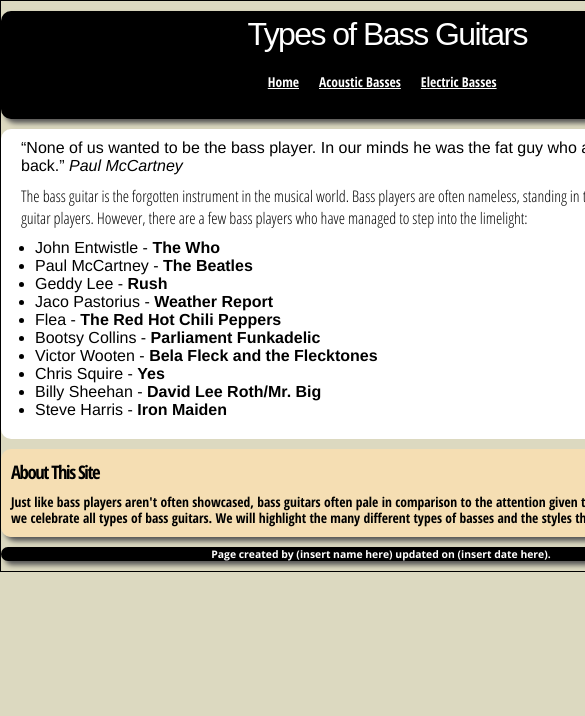
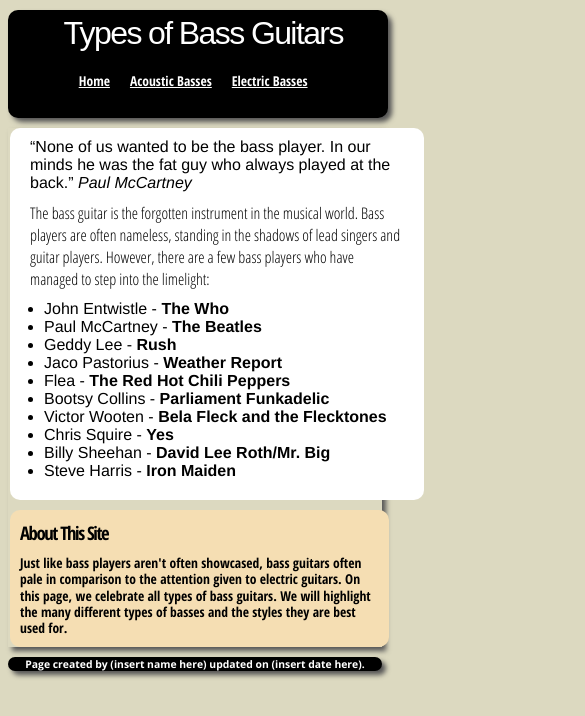
Before and after one commit to jcmusterman/Musterman-Midterm, a plain HTML site: page index.html in a window 390 px wide. Shown: the top 716 px of the page, 585 px wide, since content can reach past the window. Drawn offline with nearby package versions, Linux system fonts and the light colour scheme; a web font is replaced by a local one.

Commit message:
Update style.css

```diff
--- a/style.css
+++ b/style.css
@@ -4,10 +4,9 @@
 	background:#dcd9c0;
 	}
 #wrapper {
-	min-width:760px; max-width:1100px; margin:0 auto; border:1px solid; overflow:hidden;
+	min-width:760px; max-width:1100px; margin:0 auto; border:1px solid;
 	}
 header {
-
 	height:80px;
 	margin: 10px 0 10px;
 	background:#000;
@@ -18,7 +17,6 @@
 	width:99%;
 	}
 header h1 {
-
 	font-family:'Droid Sans', sans-serif;
 	font-weight:400;
 	font-size:4em;
@@ -26,14 +24,11 @@
 	color:#fff;
 	padding:0 0 0px 10px;
 	display: table-cell;
-
-
 	}
 nav.menu {
 	margin: 19px auto;
 	text-align: right;
 	display: table-cell;
-
 	}
 nav.menu > ul {display: inline-block;}
 nav.menu li {
@@ -48,11 +43,11 @@
 	font-size:.85em;
 	color:#fff;
 	}
-
 div#main {
+	display:table;
 	margin-bottom: 10px;
 	box-shadow: 4px 4px 5px #555;
-	border-radius: 10px;
+
 }
 blockquote{
 	padding-bottom: 10px;
@@ -62,7 +57,6 @@
 	display:table-cell;
 	background:#fff;
 	padding:10px 20px;
-
 	}
 article h2 {
 	font-family:'Droid Sans';
@@ -98,7 +92,7 @@
 aside {
 	border-radius: 0 10px 10px 0;
 	display:table-cell;
-	width:210px;
+	width:30%;
 	background:#F5DEB3;
 	padding:10px;
 	}
@@ -140,13 +134,20 @@
 	}
 
 @media screen and (max-width: 1050px){
-
+body{
+	margin: 0 8px;
+}
+#wrapper{
+	min-width: 98%;
+	border: none;
+}
 	header h1{
 		font-size: 2em;
 		display:block;
 		text-align: center;
-		width:100%
+		width:96%
 		padding:0;
+		margin: 0 2px;
 
 
 	}
@@ -155,7 +156,7 @@
 		display:block;
 		text-align: center;
 		padding: 0 0 0 10px;
-		width:100%
+		width:96%
 	}
 	nav.menu li {
 		padding: 0px 20px 0px 0px;
@@ -167,15 +168,16 @@
 		article{
 			border-radius: 10px;
 			display: block;
-			width:98%;
-			margin-bottom: 10px;
+			width:100%;
+			margin:0 2px 10px;
 		}
 		aside {
 			border-radius: 10px;
 			display:block;
-			width:98%;
+			width:96%;
 			background:#F5DEB3;
 			padding:10px;
+			margin: 0 2px;
 			}
 
 		}
```
